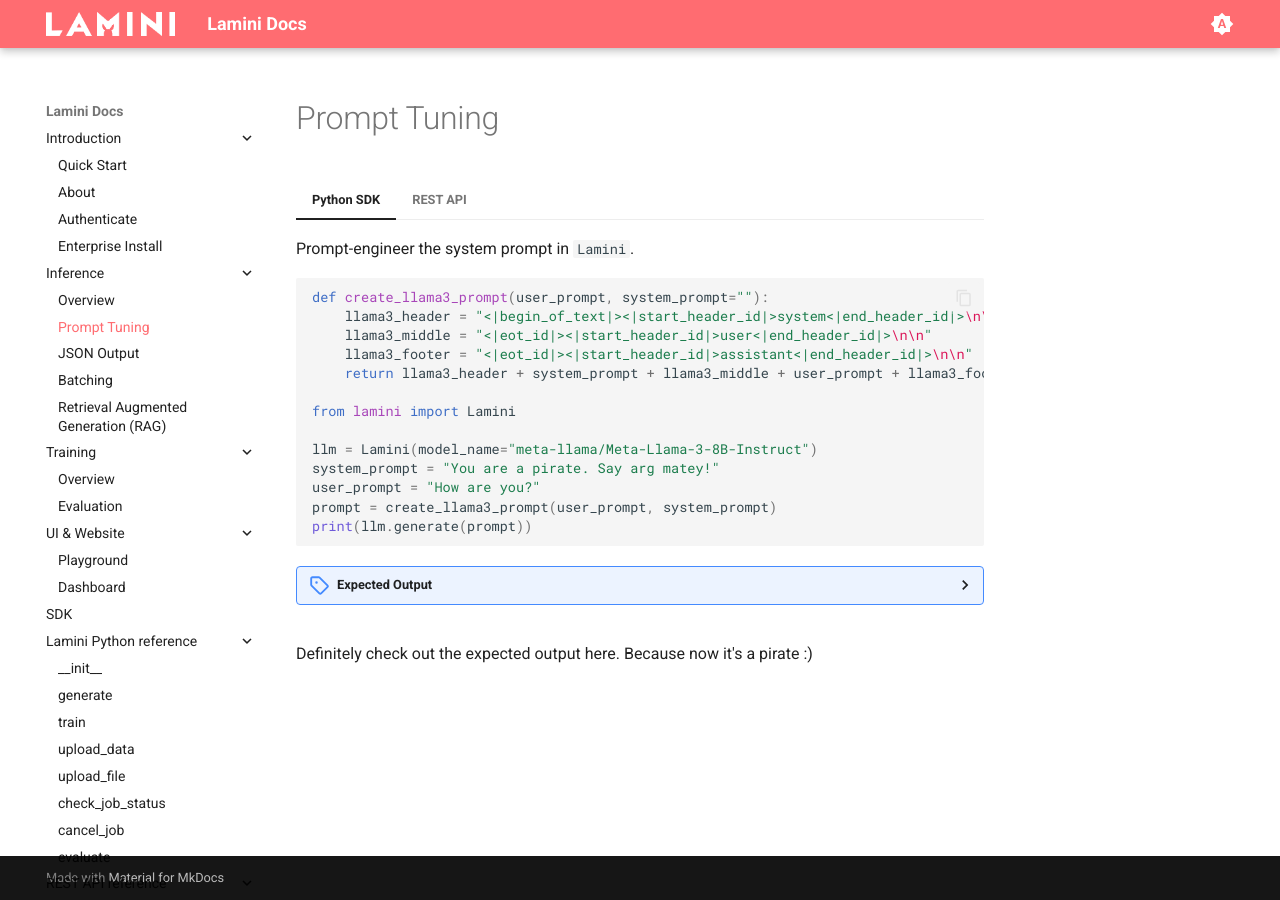
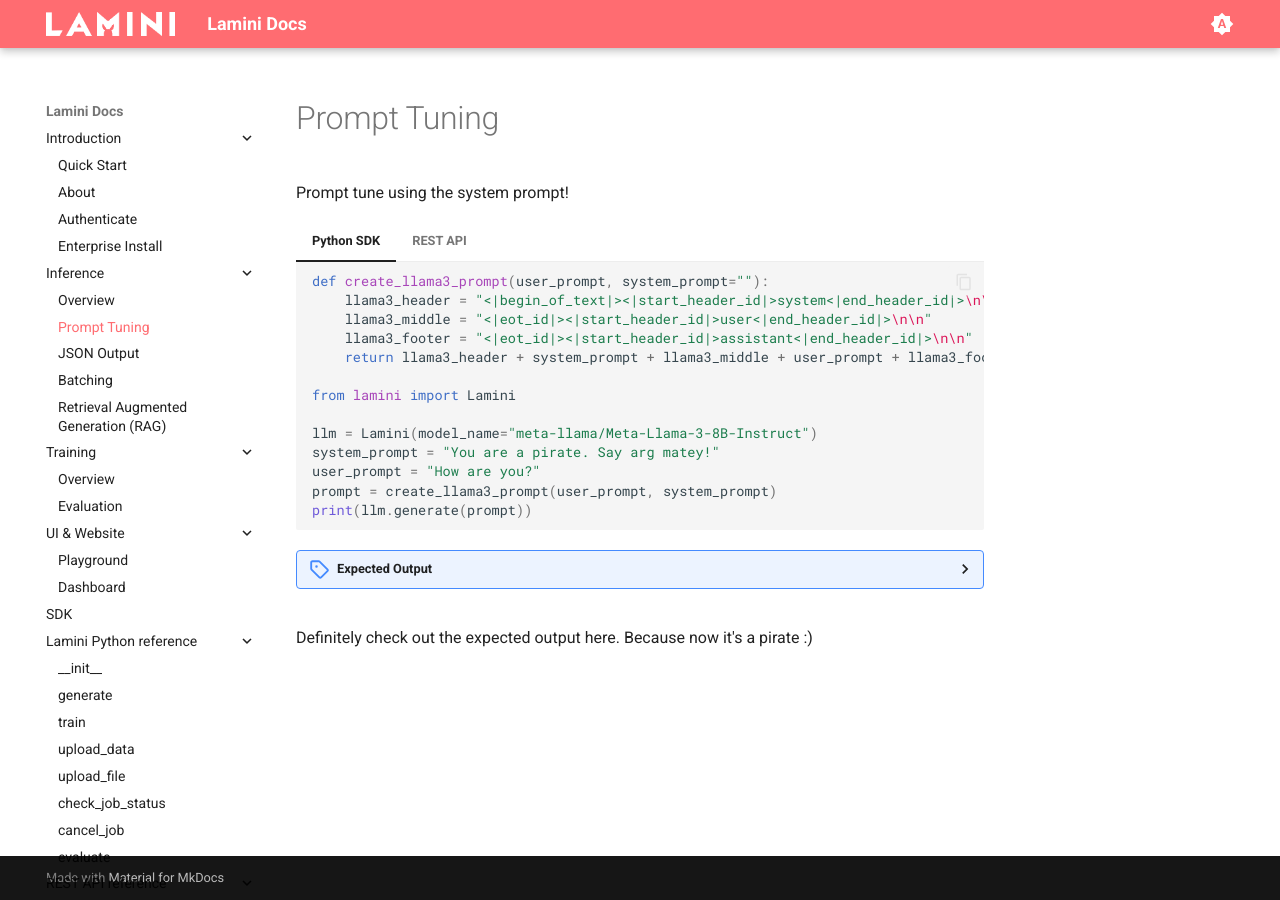
Before and after one commit to lamini-ai/lamini-ai.github.io, an MkDocs documentation site: the page built from docs/inference/prompt_tuning.md, in a window 1280 px wide. Built offline with MkDocs 1.6.1 and Material for MkDocs 9.7.7, drawn with Linux system fonts in a browser that asks for light colours.

Commit message:
Wording for prompt tuning

````diff
--- a/docs/inference/prompt_tuning.md
+++ b/docs/inference/prompt_tuning.md
@@ -1,8 +1,8 @@
 # Prompt Tuning
 
+Prompt tune using the system prompt!
+
 === "Python SDK"
-
-    Prompt-engineer the system prompt in `Lamini`.
 
     ```python
     def create_llama3_prompt(user_prompt, system_prompt=""):
````
